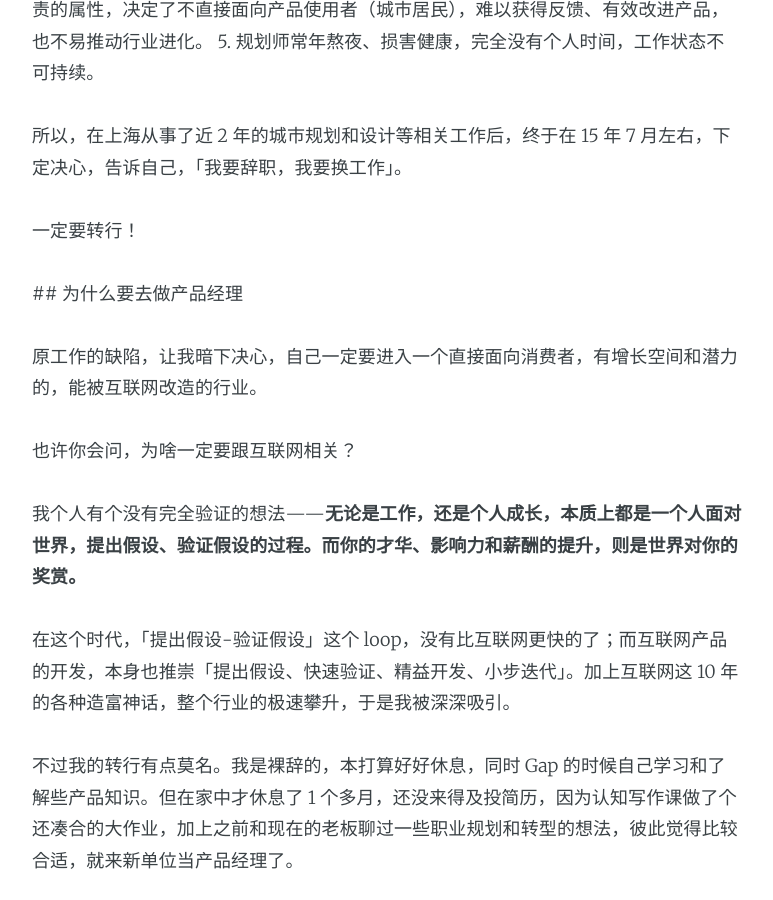
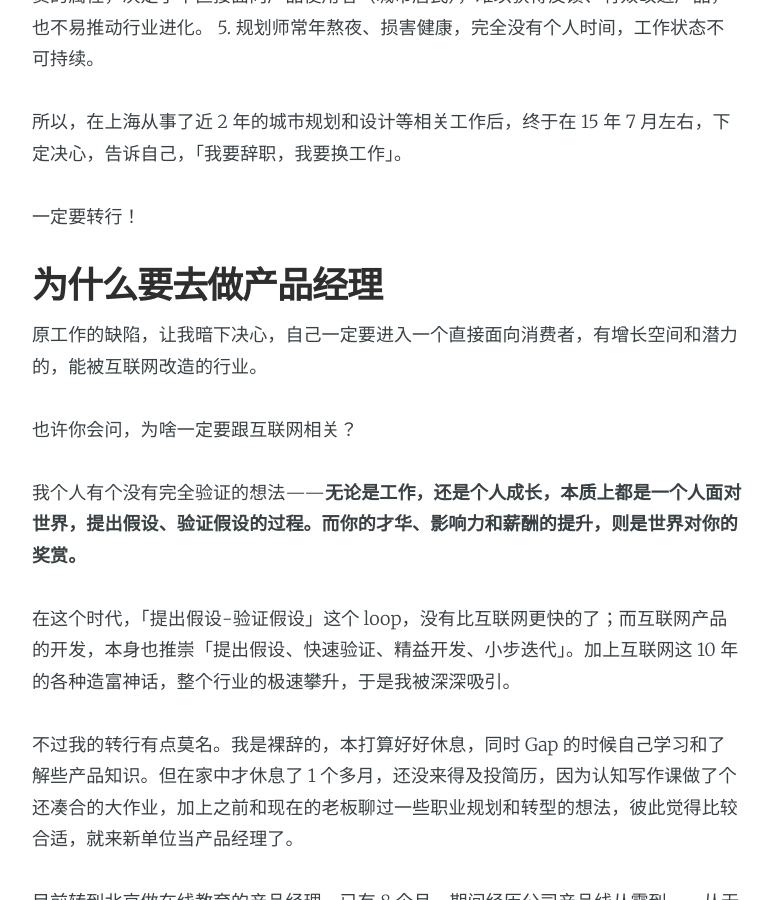
Before and after one commit to Rainvoo/Rainvoo.github.io, a Jekyll site: the page built from _posts/2016-07-15-Why_I_quited_and_changed_my_career.md, in a window 1280 px wide and 900 px high, scrolled down 1950 px. Shown: the whole window, without its empty margins (253-1026 px from the left). Built offline with Jekyll 4.4.1, drawn with Linux system fonts in a browser that asks for light colours; nearby versions of some CDN libraries; some of the changed text lies outside the part shown.

Commit message:
update formate

```diff
--- a/_posts/2016-07-15-Why_I_quited_and_changed_my_career.md
+++ b/_posts/2016-07-15-Why_I_quited_and_changed_my_career.md
@@ -13,13 +13,14 @@
 2015 年从同济院离职，离开上海，来到北京，转做一名产品。应朋友培炎邀请，近 1 年后回顾转行心路，仍然觉得这很值得。特地记录下来，5 年、10 年后再看，不知那时的自己，又是怎样的体会。
 
 
-## 摘要
+
+## 摘要
 
 
 26 岁，因为缺乏价值感、不喜欢熬夜、以及看空建筑规划相关行业发展，所以扔掉了城市规划师的身份，从上海来到北京，转行做一名在线教育行业的产品经理。转换地还算顺利，虽然自觉成长的不是很快，但工作环境和小伙伴都很赞，自己也接受和完成了一些有趣的挑战，挺满意。心得是多向人请教，多接触新行业的朋友，最好有人带路，及早准备作品。同时不要试图一步到位，要最快地进入渴望的环境。
 
 
-## 为什么要离开规划行业
+## 为什么要离开规划行业
 
 
 其实，可能少有人像我一样，对大学要学什么，特别明确。比如城市规划，其实是我高考第一志愿，我也学的不赖，专业课基本都是前几名。工作能力也还行，基本满足领导大多数的需求，没有任何问题，一直也在涨薪。
@@ -41,7 +42,7 @@
 一定要转行！
 
 
-## 为什么要去做产品经理
+## 为什么要去做产品经理
 
 
 
@@ -58,7 +59,7 @@
 目前转到北京做在线教育的产品经理，已有 8 个月。期间经历公司产品线从零到一，从无到有的出现；也和团队配合，开发了自己的微信版看课平台。还是挺有成就感，觉得在北京没白呆。
 
 
-### 工作环境转换的心得
+## 工作环境转换的心得
 
 
 
@@ -77,7 +78,7 @@
 毕竟，在战场上学习，只要不死，每个人都会飞速进步。
 
 
-## 朋友提问
+## 朋友提问
 
 
 
@@ -96,7 +97,7 @@
 再次，我无法决定所在的企业如何发展，我能做的就是抓住机会不断成长。而在一个成长型、竞争尚未充分的行业和企业，机会总是更多一些。在现单位，我看到的，一边是嗷嗷待哺的用户，一边是市场上普遍低劣的产品。产品方面还有很大空间，市场也没走到纯运营驱动的阶段，未来能做的事儿还是挺多的。
 
 
-## CHANGELOG
+## CHANGELOG
 
 
 160715 润悟写于深夜
```
